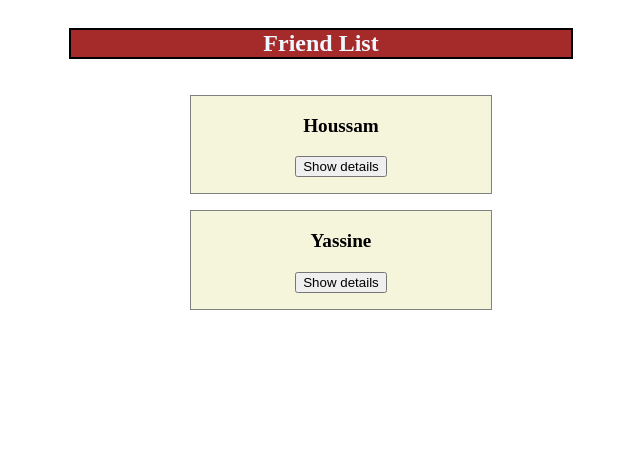
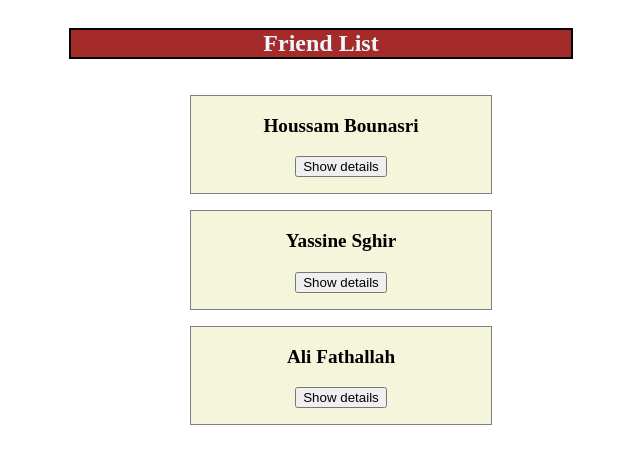
Before and after one commit to faresharrazi/friend-list-udemy, a Vue app: page / in a window 1280 px wide. Shown: the top 464 px of the page, without its empty margins (319-959 px from the left). Built offline with nearby package versions, Linux system fonts and the light colour scheme.

Commit message:
Adding Ali

```diff
--- a/src/App.vue
+++ b/src/App.vue
@@ -20,15 +20,21 @@ export default {
       friends: [
         {
           id: "Hou",
-          name: "Houssam",
+          name: "Houssam Bounasri",
           email: "Samsam@yahoo.ca",
           phone: "22 546 123",
         },
         {
           id: "Sani",
-          name: "Yassine",
+          name: "Yassine Sghir",
           email: "Baim@yahoo.gr",
           phone: "22 512 052",
+        },
+        {
+          id: "Lee",
+          name: "Ali Fathallah",
+          email: "Lee@yahoo.fr",
+          phone: "98 216 256",
         },
       ],
     };
```
